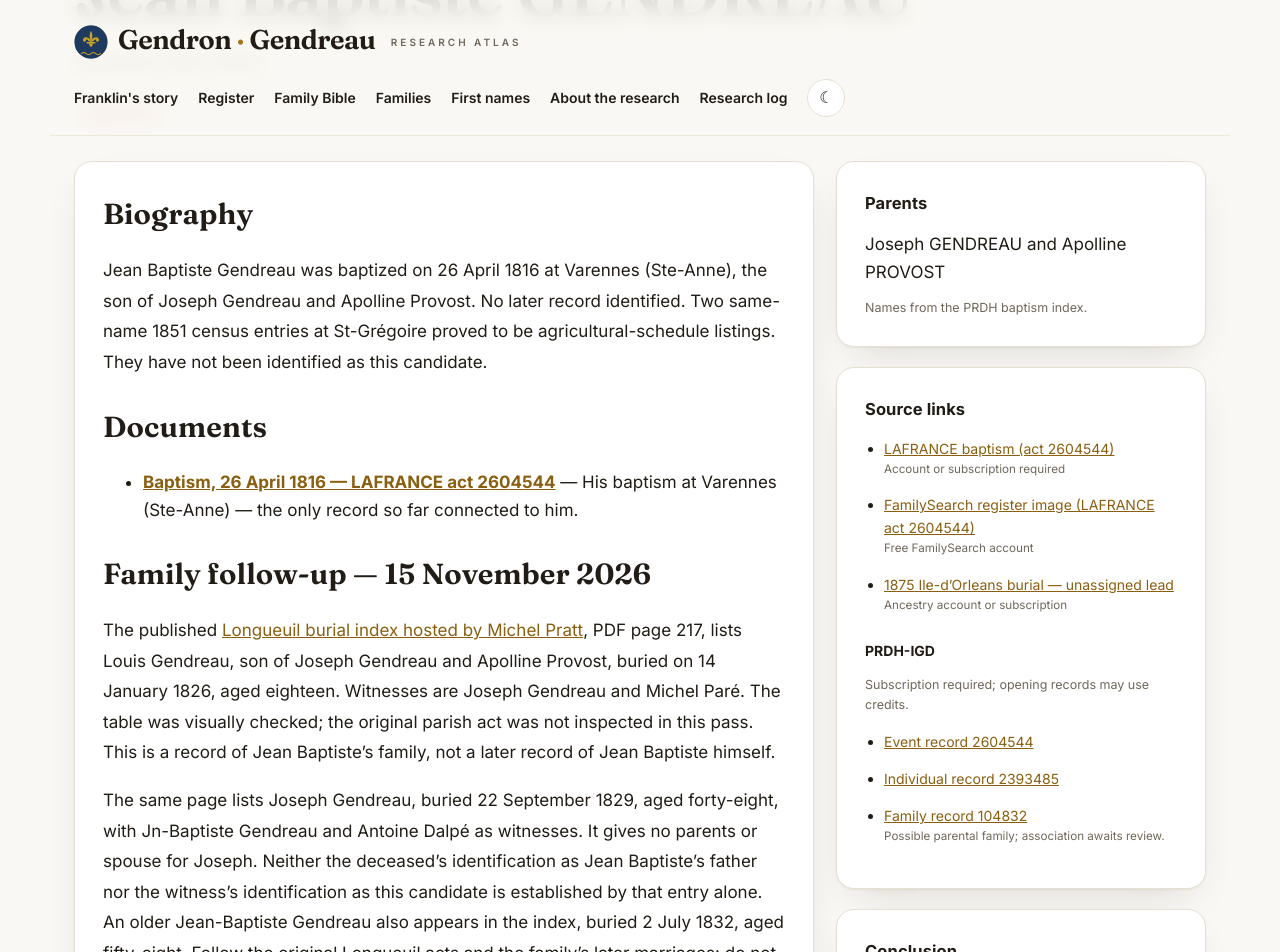
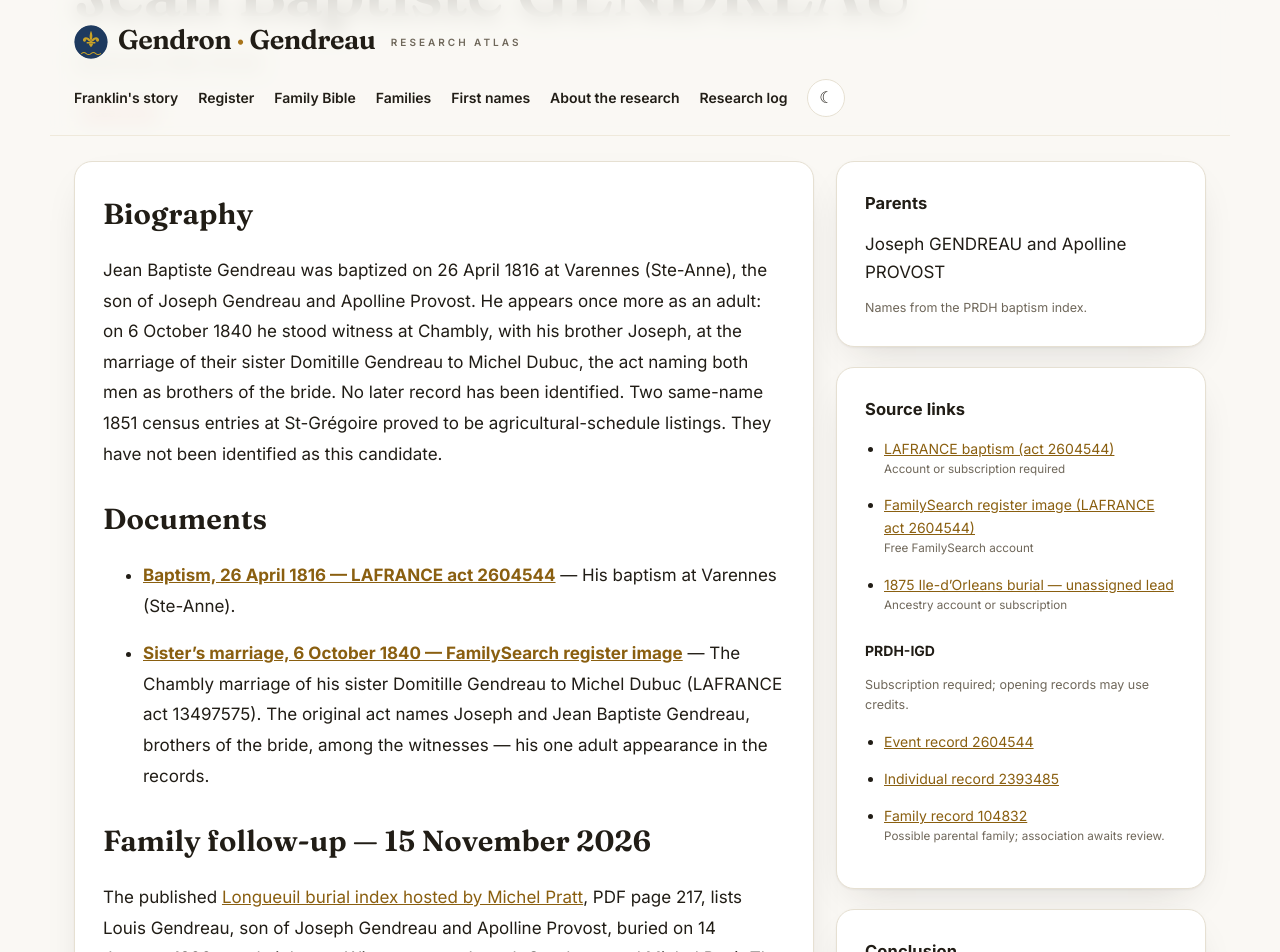
Before and after one commit to vetharmon/gendron-research, a Jekyll site: the page built from _candidates/c006.md, in a window 1280 px wide and 1400 px high, scrolled down 312 px. Shown: the top 952 px of the window. Built offline with Jekyll 4.4.1, drawn with Linux system fonts in a browser that asks for light colours; some of the changed text lies outside the part shown.

Commit message:
C006 placed at Chambly, 6 Oct 1840; C109 verification recorded

```diff
--- a/_candidates/c006.md
+++ b/_candidates/c006.md
@@ -11,7 +11,7 @@ francois: false
 act: '2604544'
 parents: Joseph GENDREAU and Apolline PROVOST
 parents_note: Names from the PRDH baptism index.
-outcome: No later record identified.
+outcome: Recorded in Québec through 6 October 1840, as a named witness at his sister Domitille's marriage at Chambly; no later record identified.
 search_log:
 - resource: PRDH-IGD / LAFRANCE consolidation
   outcome: Baptism located — act 2604544, Varennes (Ste-Anne), 1816-04-26.
@@ -30,6 +30,8 @@ search_log:
   outcome: 'Control passed. Two hits, neither anchored to C006: Jean Baptiste Gendron, 58, St-Clément, wife Elisabeth 56 (1:1:M4K5-FHY), and Jean Bte. Gendreau, 54, St-Pie, with Sophie Dandelais 42 (1:1:M4KB-5KG). The St-Clément household resembles the documented Gendron–Elizabeth Boyer family. The St-Pie lead should first be compared with C005, whose 1847 marriage to Sophie Daudelin names Laurent Gendreau and Marie Louise Allard as his parents. That discriminator is already documented; the census household has not been newly verified here.'
 - resource: 21 November 2026 — Dubuc sibling marriages, LAFRANCE index
   outcome: 'Both Dubuc marriages are confirmed in the index with this candidate''s parents named: act 13385370 (Longueuil, 27 May 1838) — Marie Louise Gendrault, minor, daughter of Joseph Gendrault and Apolline Provost, married Antoine Dubuc, widower of Marie Brouillet; and act 13497575 (Chambly, 6 October 1840) — Domitille Gendreau, minor, daughter of the late Joseph Gendreau and Apolline Provost, married Michel Dubuc. The index fiches list no witnesses for either act, so whether Jean Baptiste stood witness for a sister can only be answered from the original register images; that read is in progress.'
+- resource: 21 November 2026 — Dubuc marriage originals (FamilySearch)
+  outcome: 'The original Chambly act of 6 October 1840 (DGS 005468746, image 728) names Joseph and Jean Baptiste Gendreau, brothers of the bride, among the witnesses to Domitille Gendreau''s marriage — this candidate''s first adult record, placing him at Chambly on that date. The original Longueuil act of 27 May 1838 (DGS 005469533, image 246) names the bride''s father and the Dubuc brothers as witnesses; Jean Baptiste does not appear in it.'
 permalink: /candidates/c006/
 sources:
 - label: LAFRANCE baptism (act 2604544)
@@ -51,11 +53,13 @@ filenames: []
 
 ## Biography
 
-Jean Baptiste Gendreau was baptized on 26 April 1816 at Varennes (Ste-Anne), the son of Joseph Gendreau and Apolline Provost. No later record identified. Two same-name 1851 census entries at St-Grégoire proved to be agricultural-schedule listings. They have not been identified as this candidate.
+Jean Baptiste Gendreau was baptized on 26 April 1816 at Varennes (Ste-Anne), the son of Joseph Gendreau and Apolline Provost. He appears once more as an adult: on 6 October 1840 he stood witness at Chambly, with his brother Joseph, at the marriage of their sister Domitille Gendreau to Michel Dubuc, the act naming both men as brothers of the bride. No later record has been identified. Two same-name 1851 census entries at St-Grégoire proved to be agricultural-schedule listings. They have not been identified as this candidate.
 
 ## Documents
 
-- **[Baptism, 26 April 1816 — LAFRANCE act 2604544](https://www.genealogiequebec.com/Membership/LAFRANCE/acte/2604544)** — His baptism at Varennes (Ste-Anne) — the only record so far connected to him.
+- **[Baptism, 26 April 1816 — LAFRANCE act 2604544](https://www.genealogiequebec.com/Membership/LAFRANCE/acte/2604544)** — His baptism at Varennes (Ste-Anne).
+
+- **[Sister's marriage, 6 October 1840 — FamilySearch register image](https://www.familysearch.org/ark:/61903/3:1:3QS7-L99S-DHRY)** — The Chambly marriage of his sister Domitille Gendreau to Michel Dubuc (LAFRANCE act 13497575). The original act names Joseph and Jean Baptiste Gendreau, brothers of the bride, among the witnesses — his one adult appearance in the records.
 
 ## Family follow-up — 15 November 2026
 
```
Also changed, not shown: _candidates/c109.md (+2 -0 lines).
